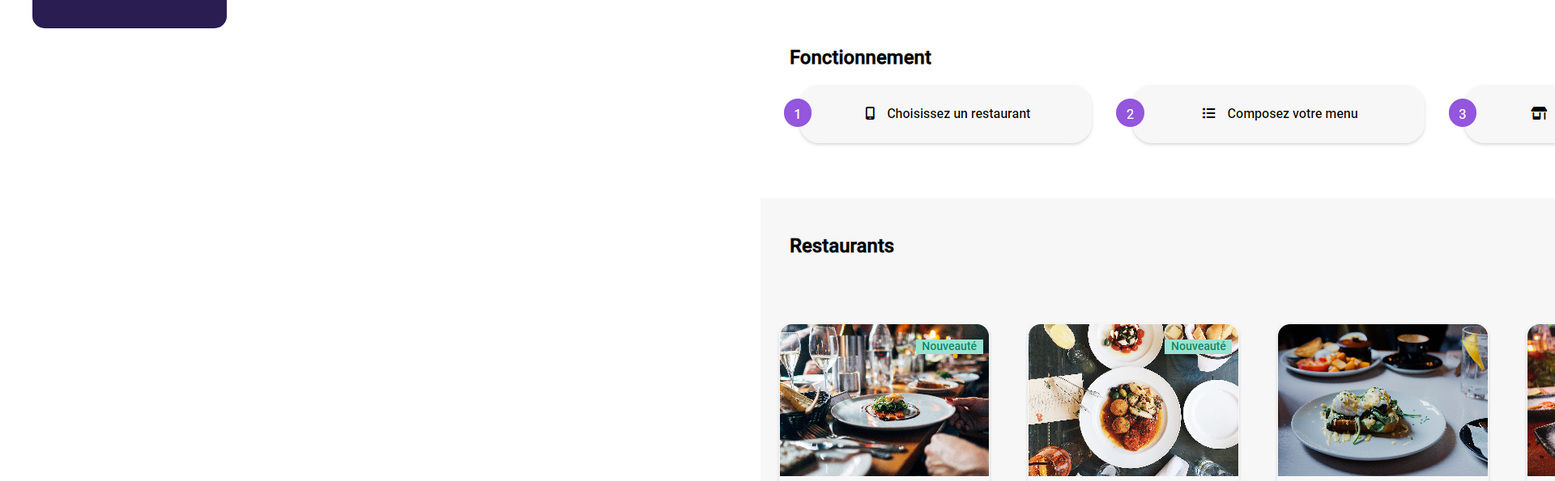
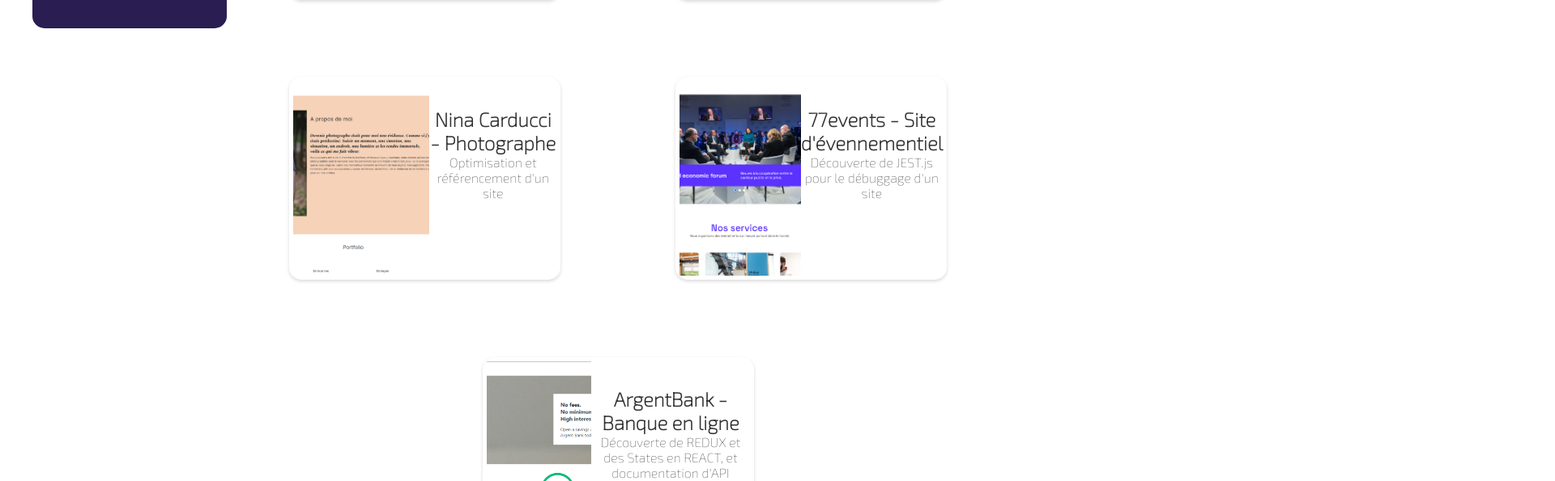
Before and after one commit to tsboudot/Portfolio, a React (Create React App) app: page /portfolio in a window 1280 px wide. Shown: the part 741-1336 px from the top of the page at 81% size, 1920 px wide, since content can reach past the window. Built offline with nearby package versions, Linux system fonts and the light colour scheme.

Commit message:
Modal Fonctionnelle / Cartes projet Cliquable

```diff
--- a/package.json
+++ b/package.json
@@ -15,7 +15,9 @@
     "react-dom": "^18.2.0",
     "react-router-dom": "^6.16.0",
     "react-scripts": "5.0.1",
+    "react-slick": "^0.29.0",
     "sass": "^1.68.0",
+    "slick-carousel": "^1.8.1",
     "web-vitals": "^2.1.0"
   },
   "scripts": {
--- a/public/db.json
+++ b/public/db.json
@@ -4,10 +4,14 @@
             "id": 1,
             "titre": "Booki - Location immobilière",
             "lien github": "https://github.com/tsboudot/openclassroomsPROJET03.git",
-            "photo_header": "../src/media/ImagesPortfolio/Booki/Booki1.png",
+            "photo_header": "./ImagesPortfolio/Booki/Booki1.png",
             "résumé": "Introduction et mise en pratique du HTML et du CSS",
             "description": "Réalisation d'une page responsive, conforme à la maquette. Intégration de cartes cliquables. Ajustement des dimensions de différents élements",
             "diapositives": [
+                {
+                    "photo_diapo": "../ImagesPortfolio/Booki/Booki1.png",
+                    "texte_diapo": "Introduction et mise en pratique du HTML et du CSS"
+                },
                 {
                     "photo_diapo": "../src/media/ImagesPortfolio/Booki/Booki2.png",
                     "texte_diapo": "Texte de la diapositive 1 pour le projet 1"
@@ -27,6 +31,10 @@
             "description": "Ce projet consistait au développement et l'intégration de différentes pages HTML, en utilisant SASS et les animations CSS pour obtenir un résultat conforme à la maquette.",
             "diapositives": [
                 {
+                    "photo_diapo": "./ImagesPortfolio/Ohmyfood/Omf1.png",
+                    "texte_diapo": "Intégration de différentes pages avec animations CSS. Travail en *Mobile First*,"
+                },
+                {
                     "photo_diapo": "../src/media/ImagesPortfolio/Ohmyfood/Omf1.png",
                     "texte_diapo": "Texte de la diapositive 1 pour le projet 2"
                 },
@@ -40,7 +48,7 @@
             "id": 3,
             "titre": "Sophie Bluel - Architecte d'interieur",
             "lien github": "https://github.com/tsboudot/P06-master.git",
-            "photo_header": "/ImagesPortfolio/SophieBluel/SophieBluel.png",
+            "photo_header": "/ImagesPortfolio/SophieBluel/SophieBluel1.png",
             "résumé": "Introduction au Javascript",
             "description": "Ce projet nécéssitait une bonne maitrise du Javascript natif, pour passer des appels à une API, créer des fonctions de filtrage et de connexion, ou encore intégrer une modale.",
             "diapositives": [
@@ -58,10 +66,14 @@
             "id": 4,
             "titre": "Kasa - Annonces immobilières",
             "lien github": "https://github.com/tsboudot/KasaP08.git",
-            "photo_header": "/ImagesPortfolio/Kasa/kasa1.png",
+            "photo_header": "./ImagesPortfolio/Kasa/kasa1.png",
             "résumé": "Découverte de React.js",
             "description": "Ce projet consistait au développement et l'intégration d'une Single Page Application, conformément à une maquette, en utilisant les fonctionnalités de la bibliothèque REACT.js.",
             "diapositives": [
+                {
+                    "photo_diapo": "./ImagesPortfolio/Kasa/kasa1.png",
+                    "texte_diapo": "Découverte de React.js"
+                },
                 {
                     "photo_diapo": "../src/media/ImagesPortfolio/Kasa/kasa1.png",
                     "texte_diapo": "Texte de la diapositive 1 pour le projet 2"
@@ -76,12 +88,16 @@
             "id": 5,
             "titre": "Nina Carducci - Photographe",
             "lien github": "https://github.com/tsboudot/p09-NinaCarducci.git",
-            "photo_header": "/ImagesPortfolio/NinaCarducci/NinaCarducci1.png",
+            "photo_header": "./ImagesPortfolio/NinaCarducci/NinaCarducci1.png",
             "résumé": "Optimisation et référencement d'un site",
             "description": "Pour ce projet, il fallait améliorer les performances du site de Mme Carducci, en travaillant sur certains aspects techniques. J'ai également travaillé avec lighthouse et les Google Rich Snippets pour améliorer le référencement.",
             "diapositives": [
                 {
-                    "photo_diapo": "../src/media/ImagesPortfolio/NinaCarducci/NinaCarducci1.png",
+                    "photo_diapo": "./ImagesPortfolio/NinaCarducci/NinaCarducci1.png",
+                    "texte_diapo": "Optimisation et référencement d'un site"
+                },
+                {
+                    "photo_diapo": "./ImagesPortfolio/NinaCarducci/NinaCarducci1.png",
                     "texte_diapo": "Texte de la diapositive 1 pour le projet 2"
                 },
                 {
@@ -94,16 +110,20 @@
             "id": 6,
             "titre": "77events - Site d'évennementiel",
             "lien github": "https://github.com/tsboudot/p10-77events.git",
-            "photo_header": "/ImagesPortfolio/77events/77events1.png",
+            "photo_header": "./ImagesPortfolio/77events/77events1.png",
             "résumé": "Découverte de JEST.js pour le débuggage d'un site ",
             "description": "Ce projet consistait à travailler avec les outils débuggage JEST et React développeur tools pour débugger une single page application.",
             "diapositives": [
                 {
-                    "photo_diapo": "../src/media/ImagesPortfolio/77events/77events1.png",
+                    "photo_diapo": "./ImagesPortfolio/77events/77events1.png",
+                    "texte_diapo": "Découverte de JEST.js pour le débuggage d'un site"
+                },
+                {
+                    "photo_diapo": "./ImagesPortfolio/77events/77events1.png",
                     "texte_diapo": "Texte de la diapositive 1 pour le projet 2"
                 },
                 {
-                    "photo_diapo": "../src/media/ImagesPortfolio/77events/77events1.png",
+                    "photo_diapo": "./ImagesPortfolio/77events/77events1.png",
                     "texte_diapo": "Texte de la diapositive 2 pour le projet 2"
                 }
             ]
@@ -112,12 +132,16 @@
             "id": 7,
             "titre": "ArgentBank - Banque en ligne",
             "lien github": "https://github.com/tsboudot/p10-77events.git",
-            "photo_header": "/ImagesPortfolio/ArgentBank/argentBank1.png",
+            "photo_header": "./ImagesPortfolio/ArgentBank/argentBank1.png",
             "résumé": "Découverte de REDUX et des States en REACT, et documentation d'API",
             "description": "Pour ce projet, j'ai utilisé REDUX et les States en React pour intégrer certaines fonctionnalités nécéssaires au fonctionnement de l'application. La suite du projet concistait à rédiger la documentation Swagger d'une API pour implémenter d'autres fonctions.",
             "diapositives": [
                 {
-                    "photo_diapo": "../src/media/ImagesPortfolio/ArgentBank/argentBank1.png",
+                    "photo_diapo": "./ImagesPortfolio/ArgentBank/argentBank1.png",
+                    "texte_diapo": "Découverte de REDUX et des States en REACT, et documentation d'API"
+                },
+                {
+                    "photo_diapo": "./ImagesPortfolio/ArgentBank/argentBank1.png",
                     "texte_diapo": "Texte de la diapositive 1 pour le projet 2"
                 },
                 {
--- /dev/null
+++ b/src/components/Modal.js
@@ -0,0 +1,36 @@
+import React from 'react';
+import Slider from "react-slick";
+
+const Modal = ({ projet, onClose }) => {
+    if (!projet) {
+        return null;
+    }
+
+    const settings = {
+        dots: true,
+        infinite: true,
+        speed: 500,
+        slidesToShow: 1,
+        slidesToScroll: 1
+    };
+
+    return (
+        <div className='modal' onClick={onClose}>
+            <div className='modal-content' onClick={e => e.stopPropagation()}>
+                <Slider {...settings}>
+                    {projet.diapositives.map((diapo, index) => (
+                        <div key={index}>
+                            <img src={diapo.photo_diapo} alt={projet.titre} />
+                            <p>{diapo.texte_diapo}</p>
+                        </div>
+                    ))}
+                </Slider>
+                <p>{projet.description}</p>
+                <a href={projet["lien github"]} target='_blank' rel='noreferrer'>Voir sur Github</a>
+                <button onClick={onClose}>Fermer</button>
+            </div>
+        </div>
+    );
+};
+
+export default Modal;
--- a/src/components/ProjectCard.js
+++ b/src/components/ProjectCard.js
@@ -1,10 +1,19 @@
-const ProjetCard = ({ photo_header, titre, résumé }) => {
+import React from 'react';
+
+const ProjetCard = ({ projet, onProjetClick }) => {
+    const { photo_header, titre, résumé } = projet; // Destructurer les propriétés depuis l'objet projet
+
     return (
-        <div className="projet-card">
-            <img src={photo_header} alt={titre} />
-            <h2>{titre}</h2>
-            <p>{résumé}</p>
+        <div className="project-card" onClick={() => onProjetClick(projet)}>
+            <div className="project-cardLeft">
+                <img src={photo_header} alt={titre} className="projectCard_img" />
+            </div>
+            <div className="project-cardRight">
+                <h2>{titre}</h2>
+                <p>{résumé}</p>
+            </div>
         </div>
     );
 };
+
 export default ProjetCard;
--- a/src/pages/Portfolio.js
+++ b/src/pages/Portfolio.js
@@ -1,10 +1,20 @@
 import React, { useState, useEffect } from 'react';
 import axios from 'axios';
 import Navigation from '../components/Navigation';
-import ProjetCard from '../components/ProjectCard'; // Assurez-vous que le chemin est correct
+import ProjetCard from '../components/ProjectCard';
+import Modal from '../components/Modal';  // Importez votre composant modal ici
 
 const Portfolio = () => {
     const [projets, setProjets] = useState([]);
+    const [selectedProjet, setSelectedProjet] = useState(null);
+
+    const openModal = (projet) => {
+        setSelectedProjet(projet);
+    };
+
+    const closeModal = () => {
+        setSelectedProjet(null);
+    };
 
     useEffect(() => {
         // Adaptez ce chemin pour pointer vers votre fichier db.json ou l'URL de votre API
@@ -33,13 +43,13 @@ const Portfolio = () => {
                     {projets.map(projet => (
                         <ProjetCard
                             key={projet.id}
-                            photo_header={projet.photo_header}
-                            titre={projet.titre}
-                            résumé={projet.résumé}
+                            projet={projet}  // Passez tout l'objet projet ici
+                            onProjetClick={openModal}  // Passez la fonction pour ouvrir la modale ici
                         />
                     ))}
                 </div>
             </div>
+            <Modal projet={selectedProjet} onClose={closeModal} />
         </div>
     );
 };
--- /dev/null
+++ b/src/styles/components/_projectCard.scss
@@ -0,0 +1,28 @@
+.project-card {
+    height: 251px;
+    border-radius: 15px;
+    max-width: 40%;
+    width: 335px;
+    margin: 5% auto;
+    box-shadow: 0px 2px 4px rgba(0, 0, 0, 0.15);
+    display: flex;
+    flex-direction: row;
+    padding: 5px;
+
+
+    .project-cardLeft {
+        height: 100%;
+        width: 325px;
+
+        img {
+            height: 100%;
+            width: 100%;
+            object-fit: cover;
+
+        }
+    }
+
+    .project-cardRight {
+        margin-top: 10%;
+    }
+}
--- a/src/styles/pages/_Portfolio.scss
+++ b/src/styles/pages/_Portfolio.scss
@@ -2,3 +2,15 @@
     display: flex;
     flex-direction: row;
 }
+
+.portfolioContent {
+    display: flex;
+    flex-direction: column;
+}
+
+.portfolioContent_main {
+    display: flex;
+    flex-direction: row;
+    justify-content: center;
+    flex-wrap: wrap;
+}
--- a/src/styles/styles.scss
+++ b/src/styles/styles.scss
@@ -2,4 +2,8 @@
 @import './components/navigation';
 @import './pages/Homepage';
 @import './pages/Portfolio';
-@import './pages/Contact'
+@import './pages/Contact';
+@import './components/projectCard';
+@import './components/modal';
+@import "~slick-carousel/slick/slick.css";
+@import "~slick-carousel/slick/slick-theme.css"
```
Also changed, not shown: src/styles/components/_modal.scss (added, +53 -0 lines), 2 other files (tests, documents, lock files or other folders).
